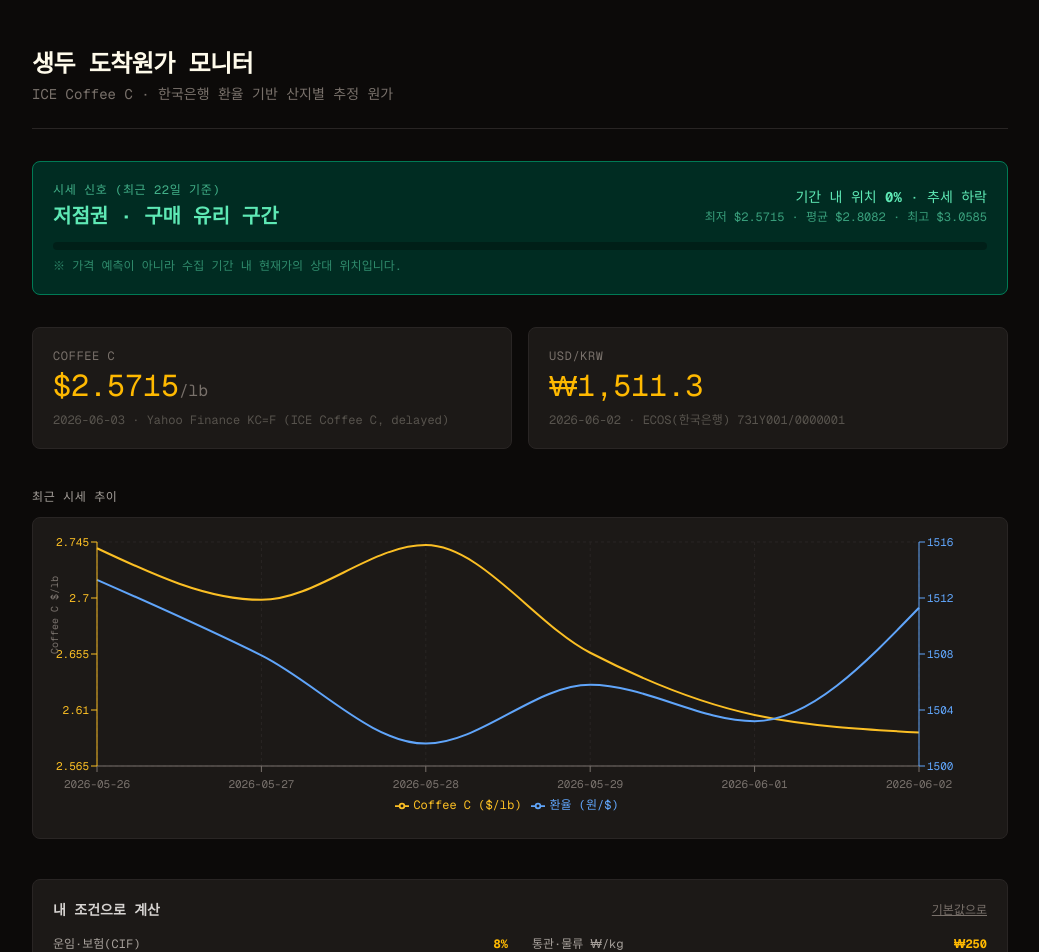
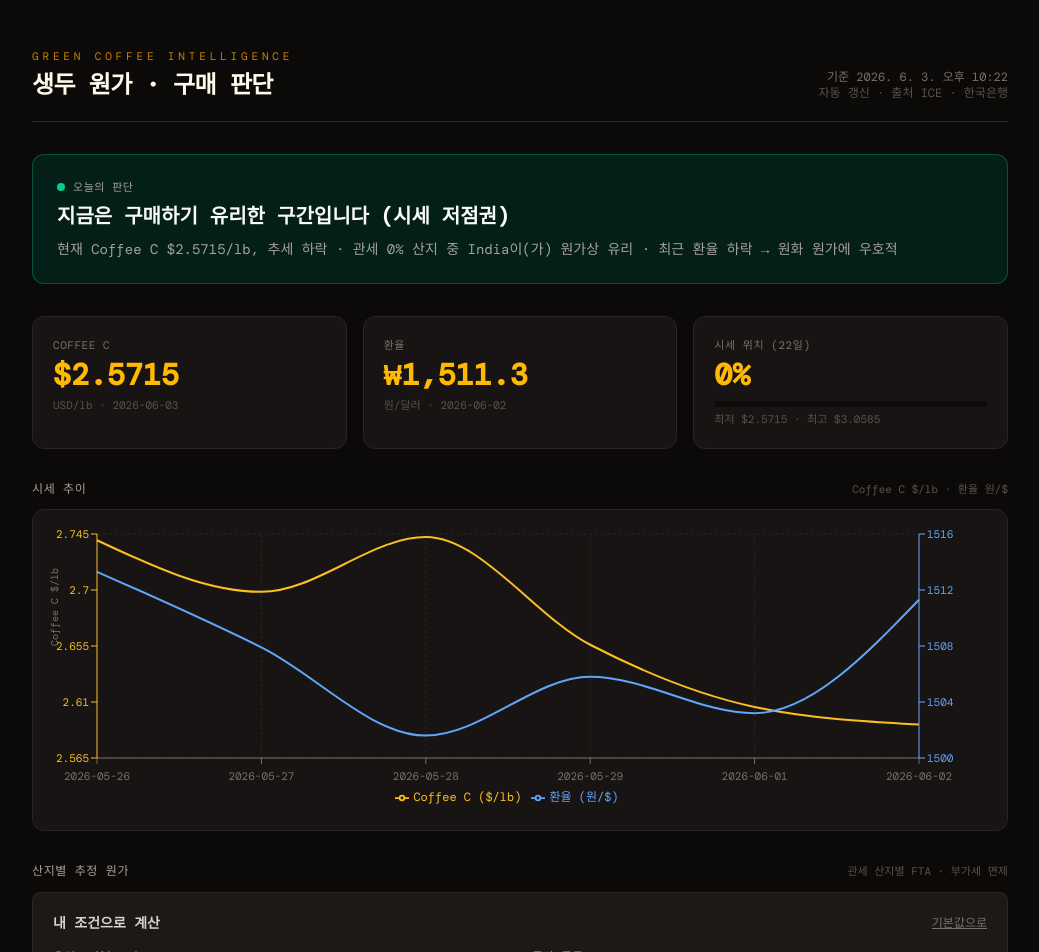
Before and after one commit to kyh30628-del/coffee_lab, a Next.js app in the folder web/: page /cost in a window 1280 px wide. Shown: the top 952 px of the page, without its empty margins (120-1159 px from the left). Built offline with nearby package versions, Linux system fonts and the light colour scheme.

Commit message:
feat: B2B를 구매판단 도구로 재구성 - 오늘의 판단 배너+핵심지표+금융톤 마감

```diff
--- a/web/app/cost/page.tsx
+++ b/web/app/cost/page.tsx
@@ -3,104 +3,128 @@ import path from "node:path";
 import PriceChart from "./PriceChart";
 import CostCalculator from "./CostCalculator";
 
-type Origin = { origin: string; point_diff: number; note: string };
+type Row = { origin: string; note: string; point_diff: number; tariff: number;
+  fob_usd_lb: number; green_krw_per_kg: number; roasted_krw_per_kg: number; };
 type Signal = { current: number; low: number; high: number; avg: number;
   position_pct: number; label: string; tone: string; trend: string; days: number; } | null;
+type Summary = { headline: string; detail: string; tone: string } | null;
 type CostData = {
   generated_at: string;
   inputs: { coffee_c_usd_lb: number; coffee_c_date: string; coffee_c_source: string;
     usd_krw: number; usd_krw_date: string; usd_krw_source: string; };
   lb_to_kg: number;
-  origins: Origin[];
-  default_assumptions: { cif_rate: number; tariff_rate: number; logistics_krw_per_kg: number; importer_margin_rate: number; roast_loss_rate: number; };
-  signal: Signal;
+  origins: { origin: string; point_diff: number; tariff: number; note: string }[];
+  default_assumptions: { cif_rate: number; logistics_krw_per_kg: number; importer_margin_rate: number; roast_loss_rate: number };
+  signal: Signal; summary: Summary; rows: Row[];
 };
 type Point = { date: string; coffee_c: number; usd_krw: number };
 
 function loadData(): CostData | null {
-  try { return JSON.parse(fs.readFileSync(path.join(process.cwd(), "public", "data", "cost.json"), "utf-8")); }
-  catch { return null; }
+  try { return JSON.parse(fs.readFileSync(path.join(process.cwd(), "public", "data", "cost.json"), "utf-8")); } catch { return null; }
 }
 function loadTimeseries(): { points: Point[] } {
-  try { return JSON.parse(fs.readFileSync(path.join(process.cwd(), "public", "data", "timeseries.json"), "utf-8")); }
-  catch { return { points: [] }; }
+  try { return JSON.parse(fs.readFileSync(path.join(process.cwd(), "public", "data", "timeseries.json"), "utf-8")); } catch { return { points: [] }; }
 }
 const won = (n: number) => n.toLocaleString("ko-KR");
-const TONE: Record<string, string> = {
-  good: "bg-emerald-950 border-emerald-700 text-emerald-300",
-  high: "bg-red-950 border-red-800 text-red-300",
-  neutral: "bg-stone-900 border-stone-700 text-stone-300",
+const TONE: Record<string, { box: string; dot: string }> = {
+  good: { box: "bg-emerald-950/60 border-emerald-700/60", dot: "bg-emerald-400" },
+  high: { box: "bg-red-950/50 border-red-800/60", dot: "bg-red-400" },
+  neutral: { box: "bg-stone-900 border-stone-700", dot: "bg-stone-400" },
 };
 
 export default function CostPage() {
   const data = loadData();
   if (!data) {
     return (
-      <main className="min-h-screen bg-stone-950 text-stone-200 flex items-center justify-center p-8">
+      <main className="min-h-screen bg-[#0c0a09] text-stone-200 flex items-center justify-center p-8">
         <p className="text-stone-500 text-sm">데이터가 없습니다. data-engine에서 export_cost.py를 실행하세요.</p>
       </main>
     );
   }
-  const { inputs, signal, origins, default_assumptions, lb_to_kg } = data;
+  const { inputs, signal, summary, origins, default_assumptions, lb_to_kg } = data;
   const ts = loadTimeseries();
+  const tone = TONE[summary?.tone ?? "neutral"] ?? TONE.neutral;
+  const asOf = new Date(data.generated_at).toLocaleString("ko-KR", { dateStyle: "medium", timeStyle: "short" });
 
   return (
-    <main className="min-h-screen bg-stone-950 text-stone-200 font-mono">
+    <main className="min-h-screen bg-[#0c0a09] text-stone-200" style={{ fontFamily: "'DM Mono', ui-monospace, monospace" }}>
       <div className="max-w-5xl mx-auto px-6 py-12">
-        <header className="border-b border-stone-800 pb-6 mb-8">
-          <h1 className="text-2xl font-bold tracking-tight text-amber-50">생두 도착원가 모니터</h1>
-          <p className="text-stone-500 text-sm mt-1">ICE Coffee C · 한국은행 환율 기반 산지별 추정 원가</p>
+        {/* 헤더 */}
+        <header className="flex items-end justify-between border-b border-stone-800 pb-5 mb-8 flex-wrap gap-3">
+          <div>
+            <div className="text-amber-500/80 text-[11px] tracking-[0.35em] uppercase">Green Coffee Intelligence</div>
+            <h1 className="text-2xl font-bold tracking-tight text-amber-50 mt-1">생두 원가 · 구매 판단</h1>
+          </div>
+          <div className="text-right text-xs text-stone-500">
+            <div>기준 {asOf}</div>
+            <div className="text-stone-600">자동 갱신 · 출처 ICE · 한국은행</div>
+          </div>
         </header>
 
-        {signal && (
-          <section className={`rounded-lg border p-5 mb-8 ${TONE[signal.tone] ?? TONE.neutral}`}>
-            <div className="flex items-center justify-between flex-wrap gap-2">
-              <div>
-                <div className="text-xs uppercase tracking-wider opacity-70">시세 신호 (최근 {signal.days}일 기준)</div>
-                <div className="text-xl font-bold mt-1">{signal.label}</div>
-              </div>
-              <div className="text-right text-sm">
-                <div>기간 내 위치 <span className="font-bold">{signal.position_pct}%</span> · 추세 {signal.trend}</div>
-                <div className="opacity-60 text-xs mt-0.5">최저 ${signal.low} · 평균 ${signal.avg} · 최고 ${signal.high}</div>
-              </div>
+        {/* 오늘의 판단 (사장 언어) */}
+        {summary && (
+          <section className={`rounded-xl border ${tone.box} p-6 mb-8`}>
+            <div className="flex items-center gap-2 mb-2">
+              <span className={`w-2 h-2 rounded-full ${tone.dot} animate-pulse`} />
+              <span className="text-[11px] uppercase tracking-wider text-stone-400">오늘의 판단</span>
             </div>
-            <div className="mt-3 h-2 bg-black/30 rounded-full overflow-hidden">
-              <div className="h-full bg-current opacity-70" style={{ width: `${signal.position_pct}%` }} />
-            </div>
-            <p className="text-xs opacity-50 mt-2">※ 가격 예측이 아니라 수집 기간 내 현재가의 상대 위치입니다.</p>
+            <p className="text-xl font-bold text-stone-50 leading-snug">{summary.headline}</p>
+            <p className="text-sm text-stone-400 mt-2">{summary.detail}</p>
           </section>
         )}
 
-        <section className="grid grid-cols-2 gap-4 mb-10">
-          <div className="bg-stone-900 border border-stone-800 rounded-lg p-5">
-            <div className="text-stone-500 text-xs uppercase tracking-wider">Coffee C</div>
-            <div className="text-3xl text-amber-400 mt-1">${inputs.coffee_c_usd_lb}<span className="text-base text-stone-500">/lb</span></div>
-            <div className="text-stone-600 text-xs mt-2">{inputs.coffee_c_date} · {inputs.coffee_c_source}</div>
+        {/* 핵심 지표 3카드 */}
+        <section className="grid grid-cols-2 md:grid-cols-3 gap-4 mb-8">
+          <div className="bg-stone-900/70 border border-stone-800 rounded-xl p-5">
+            <div className="text-stone-500 text-[11px] uppercase tracking-wider">Coffee C</div>
+            <div className="text-3xl text-amber-400 mt-1 font-bold">${inputs.coffee_c_usd_lb}</div>
+            <div className="text-stone-600 text-[11px] mt-1">USD/lb · {inputs.coffee_c_date}</div>
           </div>
-          <div className="bg-stone-900 border border-stone-800 rounded-lg p-5">
-            <div className="text-stone-500 text-xs uppercase tracking-wider">USD/KRW</div>
-            <div className="text-3xl text-amber-400 mt-1">₩{won(inputs.usd_krw)}</div>
-            <div className="text-stone-600 text-xs mt-2">{inputs.usd_krw_date} · {inputs.usd_krw_source}</div>
+          <div className="bg-stone-900/70 border border-stone-800 rounded-xl p-5">
+            <div className="text-stone-500 text-[11px] uppercase tracking-wider">환율</div>
+            <div className="text-3xl text-amber-400 mt-1 font-bold">₩{won(inputs.usd_krw)}</div>
+            <div className="text-stone-600 text-[11px] mt-1">원/달러 · {inputs.usd_krw_date}</div>
           </div>
+          {signal && (
+            <div className="bg-stone-900/70 border border-stone-800 rounded-xl p-5 col-span-2 md:col-span-1">
+              <div className="text-stone-500 text-[11px] uppercase tracking-wider">시세 위치 ({signal.days}일)</div>
+              <div className="text-3xl text-amber-400 mt-1 font-bold">{signal.position_pct}%</div>
+              <div className="mt-2 h-1.5 bg-black/40 rounded-full overflow-hidden">
+                <div className={`h-full ${tone.dot}`} style={{ width: `${signal.position_pct}%` }} />
+              </div>
+              <div className="text-stone-600 text-[11px] mt-1">최저 ${signal.low} · 최고 ${signal.high}</div>
+            </div>
+          )}
         </section>
 
-        <section className="mb-10">
-          <h2 className="text-stone-400 text-xs uppercase tracking-wider mb-3">최근 시세 추이</h2>
-          <div className="bg-stone-900 border border-stone-800 rounded-lg p-4">
+        {/* 추이 차트 */}
+        <section className="mb-8">
+          <div className="flex items-center justify-between mb-3">
+            <h2 className="text-stone-400 text-xs uppercase tracking-wider">시세 추이</h2>
+            <span className="text-[11px] text-stone-600">Coffee C $/lb · 환율 원/$</span>
+          </div>
+          <div className="bg-stone-900/70 border border-stone-800 rounded-xl p-4">
             <PriceChart points={ts.points} />
           </div>
         </section>
 
+        {/* 산지별 원가 계산기 */}
         <section>
+          <div className="flex items-center justify-between mb-3">
+            <h2 className="text-stone-400 text-xs uppercase tracking-wider">산지별 추정 원가</h2>
+            <span className="text-[11px] text-stone-600">관세 산지별 FTA · 부가세 면제</span>
+          </div>
           <CostCalculator cc={inputs.coffee_c_usd_lb} fx={inputs.usd_krw}
             lbToKg={lb_to_kg} origins={origins} defaults={default_assumptions} />
         </section>
 
-        <footer className="mt-10 pt-6 border-t border-stone-800 text-xs text-stone-600 space-y-1">
-          <p>생성: {data.generated_at}</p>
-          <p className="text-stone-700">※ 산지 differential은 ICE 계약 명세 기준 추정값. 가정값은 직접 조정 가능. 실제 계약가와 다를 수 있음.</p>
+        <footer className="mt-10 pt-6 border-t border-stone-800 text-[11px] text-stone-600 space-y-1">
+          <p>시세 ICE Coffee C · 환율 한국은행 ECOS · 관세 ICE 계약명세 기준 FTA 추정. 원가는 가정값 포함 추정치이며 실제 계약가와 다를 수 있습니다.</p>
+          <p className="text-stone-700">생성 {asOf}</p>
         </footer>
       </div>
+
+      <link href="https://fonts.googleapis.com/css2?family=DM+Mono:wght@400;500&display=swap" rel="stylesheet" />
     </main>
   );
 }
--- a/web/public/data/cost.json
+++ b/web/public/data/cost.json
@@ -1,5 +1,5 @@
 {
-  "generated_at": "2026-06-03T21:52:29",
+  "generated_at": "2026-06-03T22:22:32",
   "inputs": {
     "coffee_c_usd_lb": 2.5715,
     "coffee_c_date": "2026-06-03",
@@ -137,10 +137,15 @@
     "high": 3.0585,
     "avg": 2.8082,
     "position_pct": 0.0,
-    "label": "저점권 · 구매 유리 구간",
+    "label": "저점권",
     "tone": "good",
     "trend": "하락",
     "days": 22
+  },
+  "summary": {
+    "headline": "지금은 구매하기 유리한 구간입니다 (시세 저점권)",
+    "detail": "현재 Coffee C $2.5715/lb, 추세 하락 · 관세 0% 산지 중 India이(가) 원가상 유리 · 최근 환율 하락 → 원화 원가에 우호적",
+    "tone": "good"
   },
   "rows": [
     {
```
Also changed, not shown: 2 other files (tests, documents, lock files or other folders).
